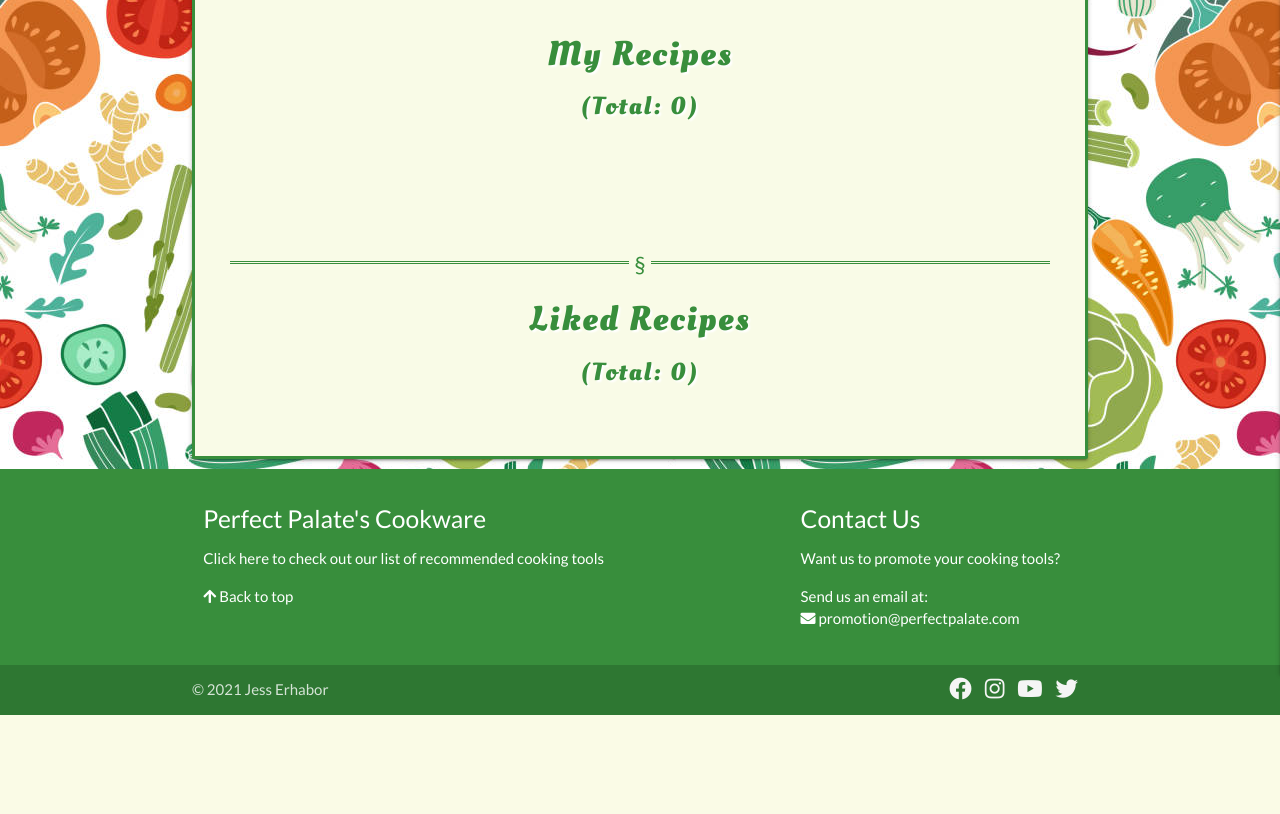
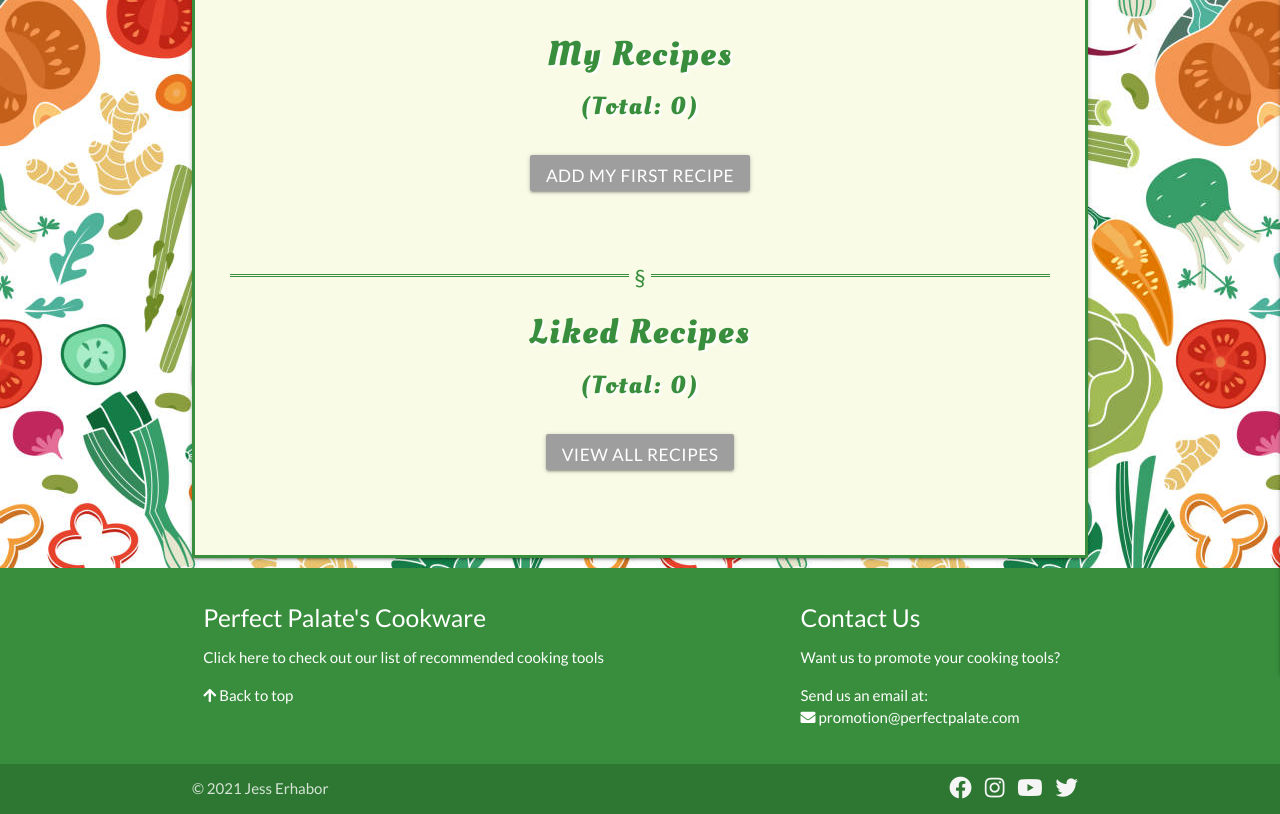
Before and after one commit to jerhabor/perfect-palate, a Flask app: template templates/profile.html in a window 1280 px wide. Shown: the part 186-1000 px from the top of the page. Before the commit the page ends 901 px from the top, so only its background shows below. Run offline with Flask 2, Linux system fonts and the light colour scheme; the template is opened without the code that fills it, so the values that code supplies are empty; some libraries are stand-ins or nearby versions.

Commit message:
FEAT: Conditional statement added to profile to display a certain 'Add Recipe' button depending on if the user has shared at least 1 recipe or not.

```diff
--- a/static/css/style.css
+++ b/static/css/style.css
@@ -389,6 +389,16 @@ hr.delete-recipe:after {
     font-size: 1.5em;
 }
 
+/* ------------------------------------------------ SESSION USER PROFILE PAGE (profile.html) */
+
+.profile-header {
+    margin-bottom: 0px;
+}
+
+.profile-button {
+    margin: 10px 0px 20px;
+}
+
 /* ------------------------------------------------ COOKING TOOLS PAGE (cooking_tools.html) */
 
 .cooking-tools a {
@@ -420,6 +430,7 @@ hr.delete-recipe:after {
     color: #000;
     margin-bottom: 20px;
 }
+
 /* ------------------------------------------------ MEDIA QUERIES */
 
 @media (max-width: 978px) {
--- a/templates/edit_recipe.html
+++ b/templates/edit_recipe.html
@@ -161,7 +161,7 @@
                         <div class="input-field col s12">
                             <span class="input-field col s10 m9">
                             <textarea id="method" name="method" type="text"
-                                class="validate materialize-textarea">{{ method }}</textarea>
+                                class="validate materialize-textarea" required>{{ method }}</textarea>
                             </span>
                             <span class="input-field col s1">
                                 <button class="remove red" type="button"><i class="fa fa-times"></i></button>
--- a/templates/new_recipe.html
+++ b/templates/new_recipe.html
@@ -134,7 +134,7 @@
                         <div class="input-field col s12">
                             <span class="input-field col s10 m9">
                                 <textarea id="method" name="method" type="text"
-                                    minlength="1" class="validate materialize-textarea"></textarea>
+                                    minlength="1" class="validate materialize-textarea" required></textarea>
                                 <label for="method">What should I do?</label>
                             </span>
                             <span class="input-field col s1">
--- a/templates/profile.html
+++ b/templates/profile.html
@@ -10,7 +10,7 @@
             </h2>
         </div>
         <!-- My Recipes Header -->
-        <div class="row">
+        <div class="row profile-header">
             <h4 class="page-title green-text text-darken-2 center-align brand-logo">
                 My Recipes
             </h4>
@@ -19,7 +19,11 @@
             </h5>
         </div>
         <!-- List of My Recipe Cards -->
+        {% if recipes|length > 0 %}
             <div class="row recipe-list">
+                <div class="col s12 center-align profile-button">
+                    <a href="/new_recipe" class="btn grey"><h6>Add New Recipe</h6></a>
+                </div>
                 {% for recipe in recipes %}
                     <div class="col s12 m6 l4">
                         <!-- Individual Recipe Card -->
@@ -93,18 +97,26 @@
                     </div>
                 {% endfor %}
             </div>
+        {% else %}
+            <div class="col s12 center-align profile-button">
+                <a href="/new_recipe" class="btn grey"><h6>Add My First Recipe</h6></a>
+            </div>
+        {% endif %}
         <div class="row">
             <div class="col s12 section-title">
                 <hr class="style-eight">
             </div>
             <!-- My Recipes Card Panel -->
-            <div class="row">
+            <div class="row recipe-list">
                 <h4 class="page-title green-text text-darken-2 center-align brand-logo">
                     Liked Recipes
                 </h4>
                 <h5 class="page-title green-text text-darken-2 center-align brand-logo">
-                    (Total: {{ saved|length }})
+                    (Total: {{ liked_recipes|length }})
                 </h5>
+                <div class="col s12 center-align profile-button">
+                    <a href="/recipes" class="btn grey"><h6>View All Recipes</h6></a>
+                </div>
             </div>
         </div>
     </div>
```
Lines whose indentation alone changed are shown as unchanged.
